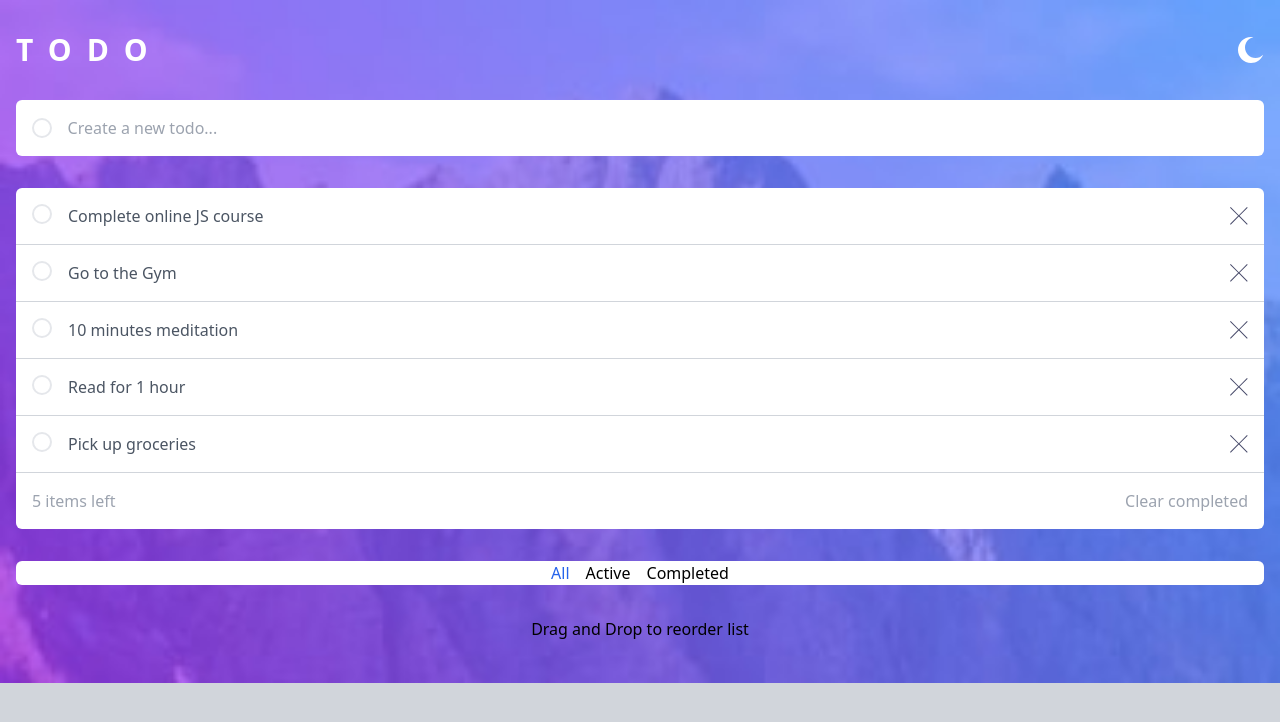
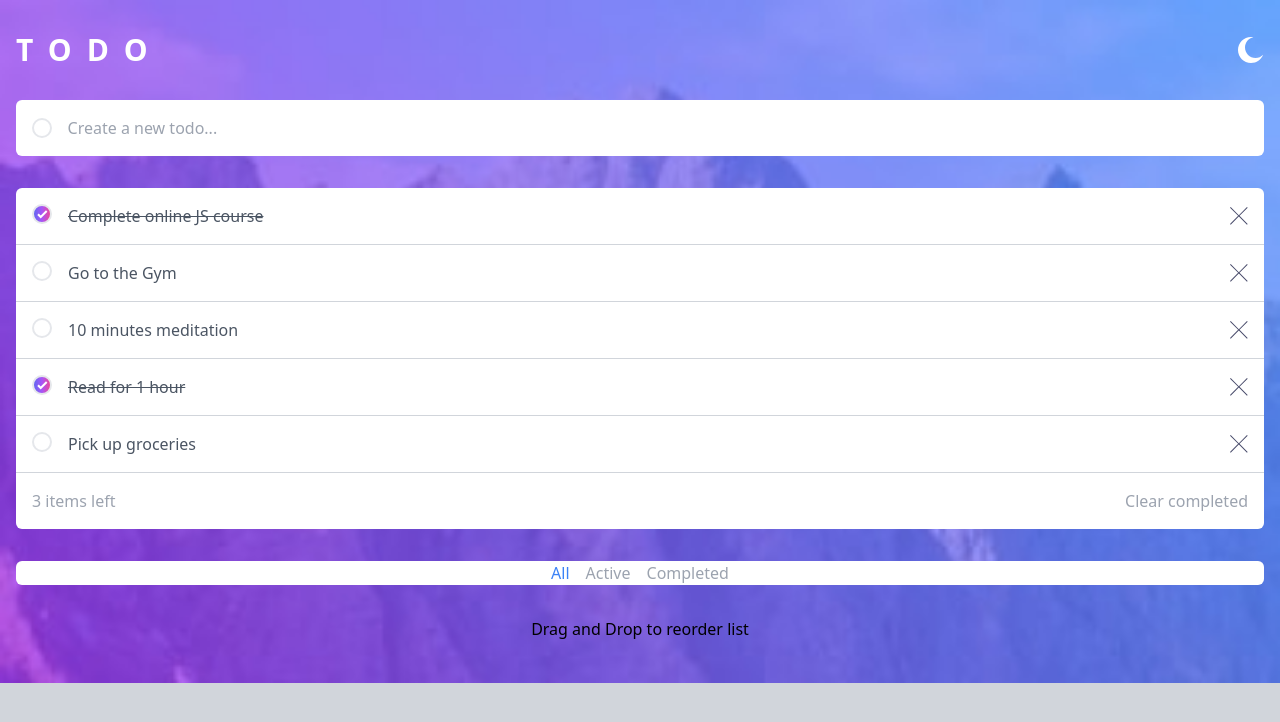
Before and after one commit to alegna19/todo-vite-tailwind, a React (Vite) app: page / in a window 1280 px wide. Shown: the top 722 px of the page. Built offline with nearby package versions, Linux system fonts and the light colour scheme.

Commit message:
add crud

```diff
--- a/src/App.jsx
+++ b/src/App.jsx
@@ -17,13 +17,14 @@ const initialStateTodos = [
     completed: false
   },
   {id: 3, title: "10 minutes meditation", completed: false},
-  {id: 4, title: "Read for 1 hour", completed: false},
+  {id: 4, title: "Read for 1 hour", completed: true},
   {id: 5, title: "Pick up groceries", completed: false}
 ]
 
 const App = () =>{
 
   const [todos, setTodos] = useState(initialStateTodos)
+  const [filter, setFilter] = useState("all")
 
   const createTodo = (title) => {
     const newTodo = {
@@ -35,14 +36,43 @@ const App = () =>{
     setTodos([...todos, newTodo]);
   }
 
+  const removeTodo = (id) => {
+    setTodos(todos.filter((todo) => todo.id !== id))
+  }
+
+  const updateTodo = (id) => {
+    setTodos(todos.map(todo => todo.id === id ? {...todo, completed: !todo.completed} : todo))
+  }
+
+  const computedItemsLeft = todos.filter((todo) => !todo.completed).length;
+
+  const clearCompleted = () => {
+    setTodos(todos.filter((todo) => !todo.completed))
+  }
+
+  const filteredTodos = () => {
+    switch(filter){
+      case "all":
+        return todos;
+      case "active":
+        return todos.filter((todo) => !todo.completed);
+      case "completed":
+        return todos.filter((todo) => todo.completed);
+      default:
+        return todos;
+    }
+  }
+
+  const changeFilter = (filter) => setFilter(filter)
+
   return (
     <div className="bg-[url('./assets/images/bg-mobile-light.jpg')] bg-no-repeat bg-contain bg-gray-300 min-h-screen">
       <Header/>
       <main className="container mx-auto px-4 mt-8">
         <TodoCreate createTodo={createTodo} />
-        <TodoList todos={todos}/>
-        <TodoComputed/>
-        <TodoFilter/>
+        <TodoList todos={filteredTodos()} removeTodo={removeTodo} updateTodo={updateTodo}/>
+        <TodoComputed computedItemsLeft={computedItemsLeft} clearCompleted={clearCompleted}/>
+        <TodoFilter changeFilter={changeFilter} filter={filter}/>
       </main>
 
       <footer className="text-center mt-8">Drag and Drop to reorder list</footer>
--- a/src/components/Header.jsx
+++ b/src/components/Header.jsx
@@ -1,4 +1,4 @@
-import Moon from './Moon'
+import IconMoon from './IconMoon'
 
 const Header = () => {
     return(
@@ -6,7 +6,7 @@ const Header = () => {
         <div className="flex justify-between">
           <h1 className="uppercase text-white text-3xl font-semibold tracking-[0.5em]">Todo</h1>
           <button>
-            <Moon/>
+            <IconMoon/>
           </button>
         </div>
       </header>
--- a/src/components/Moon.jsx
+++ b/src/components/IconMoon.jsx
@@ -1,4 +1,4 @@
-const Moon = ({fill= '#fff', ...props}) => {
+const IconMoon = ({fill= '#fff', ...props}) => {
     return(
         <svg
         {...props}
@@ -11,4 +11,4 @@ const Moon = ({fill= '#fff', ...props}) => {
     )
 }
 
-export default Moon;
+export default IconMoon;
--- a/src/components/TodoComputed.jsx
+++ b/src/components/TodoComputed.jsx
@@ -1,8 +1,8 @@
-const TodoComputed = () => {
+const TodoComputed = ({computedItemsLeft, clearCompleted}) => {
     return(
           <section className='px-4 py-4 flex justify-between bg-white rounded-b-md '>
-            <span className='text-gray-400'>5 items left</span>
-            <button className='text-gray-400'>Clear completed </button>
+            <span className='text-gray-400'>{`${computedItemsLeft} items left`}</span>
+            <button className='text-gray-400' onClick={clearCompleted} >Clear completed </button>
           </section>
     )
 }
--- a/src/components/TodoFilter.jsx
+++ b/src/components/TodoFilter.jsx
@@ -1,10 +1,19 @@
-const TodoFilter = () => {
+const TodoFilter = ({changeFilter, filter}) => {
     return(
     <section className="container mx-auto mt-8">
         <div className='bg-white px-4 rounded-md flex justify-center gap-4'>
-          <button className='text-blue-600'>All</button>
-          <button className='hover:text-blue-600'>Active</button>
-          <button className='hover:text-blue-600'>Completed</button>
+          <button className={`${filter === "all"
+                                      ? "text-blue-500 hover:text-gray-400"
+                                      : "text-gray-400 hover:text-blue-500"}`}
+            onClick={() => changeFilter("all")} >All</button>
+          <button className={`${filter === "active"
+                                      ? "text-blue-500 hover:text-gray-400"
+                                      : "text-gray-400 hover:text-blue-500"}`}
+            onClick={() => changeFilter("active")}>Active</button>
+          <button className={`${filter === "completed"
+                                      ? "text-blue-500 hover:text-gray-400"
+                                      : "text-gray-400 hover:text-blue-500"}`}
+            onClick={() => changeFilter("completed")}>Completed</button>
         </div>
       </section>
     )
--- a/src/components/TodoItem.jsx
+++ b/src/components/TodoItem.jsx
@@ -1,14 +1,22 @@
 import cross from '../assets/images/icon-cross.svg'
+import check from '../assets/images/icon-check.svg'
 
-const TodoItem = ({todo}) => {
+const TodoItem = ({todo, removeTodo, updateTodo}) => {
     const {id, title, completed} = todo;
 
     return(
         <article className='flex gap-4 border-b border-b-gray-300' >
-            <button className="border-2 w-5 h-5 inline-block rounded-full flex-none"></button>
-            <p className="text-gray-600 grow">{title} </p>
+            <button className={`h-5 w-5 flex justify-center items-center flex-none rounded-full border-2
+            ${completed
+              ? "bg-gradient-to-r from-indigo-500 via-purple-500 to-pink-500"
+              : "inline-block"
+            }`} onClick={() => updateTodo(id)}>
+              {completed &&  <img src={check} alt="check" /> }
+
+            </button>
+            <p className={`text-gray-600 grow ${completed && "line-through"}`}>{title} </p>
             <button className='flex-none'>
-              <img src={cross} alt="cross" />
+              <img src={cross} alt="cross" onClick={() => removeTodo(id)} />
             </button>
           </article>
     )
--- a/src/components/TodoList.jsx
+++ b/src/components/TodoList.jsx
@@ -1,10 +1,10 @@
 import TodoItem from './TodoItem'
 
-const TodoList = ({todos}) => {
+const TodoList = ({todos, removeTodo, updateTodo}) => {
     return(
         <div className="rounded-t-md bg-white [&>article]:p-4 mt-8">
           {todos.map((todo) => (
-            <TodoItem key={todo.id} todo={todo}/>
+            <TodoItem key={todo.id} todo={todo} removeTodo={removeTodo} updateTodo={updateTodo}/>
           ))}
         </div>
     )
```
